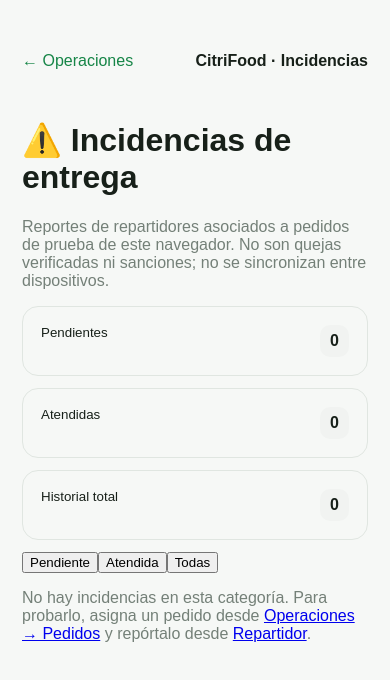
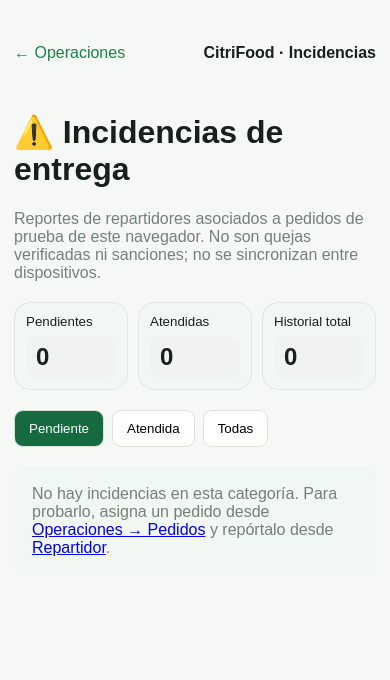
Before and after one commit to SAHA890822HNLLRL08/citrifood, a Next.js app: page /operaciones/incidencias in a window 390 px wide. Shown: the top 680 px of the page. Built offline with nearby package versions, Linux system fonts and the light colour scheme.

Commit message:
Style live demo incident center

```diff
--- a/app/operaciones/incidencias/incidents.css
+++ b/app/operaciones/incidencias/incidents.css
@@ -1 +1,2 @@
 .inc{max-width:850px;margin:auto;padding:22px;font-family:Arial,sans-serif;color:#172019}.inc header{display:flex;justify-content:space-between}.inc header a{color:#168547;text-decoration:none}.inc>p{color:#748078}.inc article{display:grid;grid-template-columns:1fr auto;gap:12px;border:1px solid #e0e6e1;border-radius:16px;padding:18px;margin:12px 0}.inc h2{margin:5px 0}.inc article>strong{background:#f1f3f1;padding:7px 10px;border-radius:10px;height:max-content}.buttons{grid-column:1/3;display:flex;justify-content:flex-end;gap:8px}.buttons button{border:0;border-radius:9px;padding:10px 13px}.buttons .danger{background:#172019;color:white}
+.incStats{display:grid;grid-template-columns:repeat(3,1fr);gap:10px;margin:20px 0}.incStats article{display:block;background:#f1f7f2;margin:0}.incStats small,.incStats strong{display:block}.incStats strong{font-size:28px;margin-top:7px}.incFilters{display:flex;gap:8px;flex-wrap:wrap;margin:20px 0}.incFilters button{padding:10px 14px;border:1px solid #d8e4db;background:white;border-radius:9px;cursor:pointer}.incFilters button.selected{background:#166a40;color:white}.inc .incCard h2{font-size:19px;overflow-wrap:anywhere}.inc .incCard p{margin:7px 0}.inc .incCard>strong{font-size:12px}.inc .buttons{align-items:center;flex-wrap:wrap}.inc .buttons a{color:#166a40;font-weight:700}.inc .buttons button{background:#166a40;color:white;cursor:pointer}.incEmpty{background:#f1f7f2;border-radius:12px;padding:18px}@media(max-width:550px){.inc{padding:14px}.incStats article{padding:11px}.incStats strong{font-size:24px}.inc .incCard{grid-template-columns:1fr}.inc .buttons{grid-column:1;justify-content:flex-start}}
```
